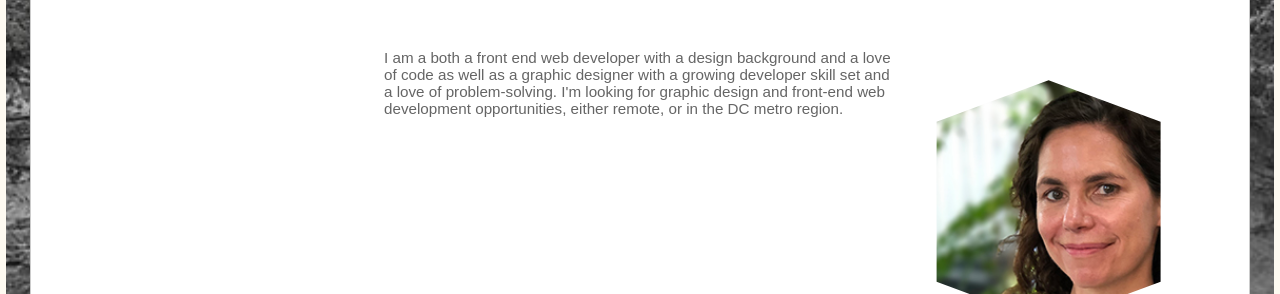
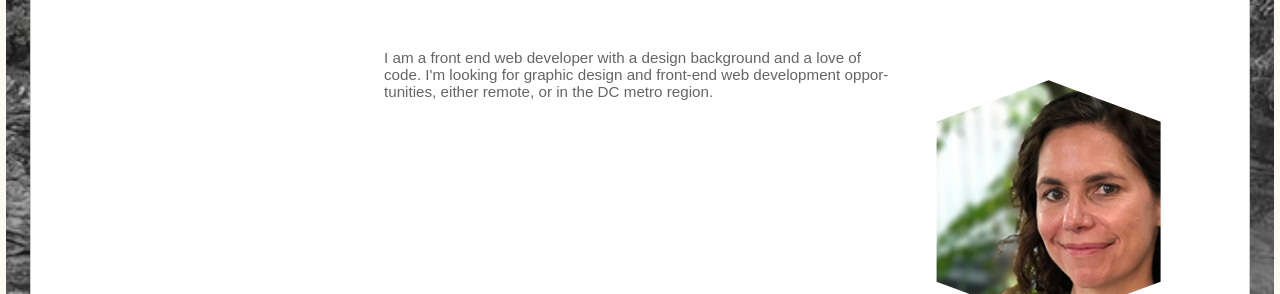
Before and after one commit to KrisQuiBo/portfolio2019, a plain HTML site: page index.html in a window 1280 px wide. Shown: the part 389-683 px from the top of the page. Drawn offline with nearby package versions, Linux system fonts and the light colour scheme; a web font is replaced by a local one.

Commit message:
Update index.html

```diff
--- a/index.html
+++ b/index.html
@@ -40,7 +40,7 @@
           <br>
           <p class="text-about">
             <!-- <br><br>  -->
-            I am a both a front end web developer with a design background and a love of code as well as a graphic designer with a growing developer skill set and a love of problem-solving. I'm looking for graphic design and front-end web development opportunities, either remote, or in the DC metro region.
+            I am a front end web developer with a design background and a love of code. I'm looking for graphic design and front-end web development opportunities, either remote, or in the DC metro region.
           </p>
           <div class="space">
 
```
